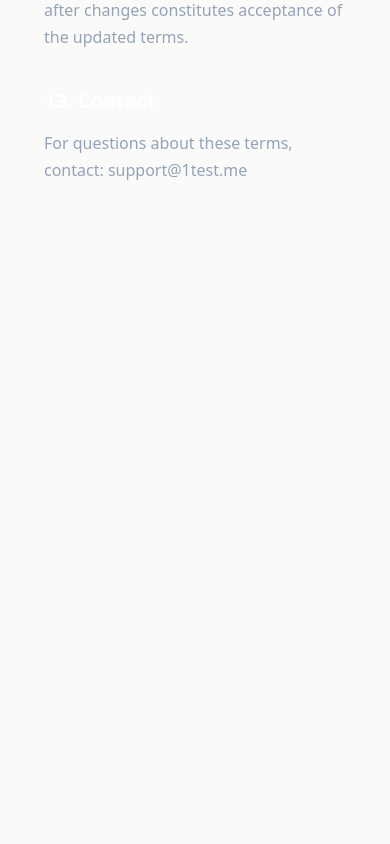
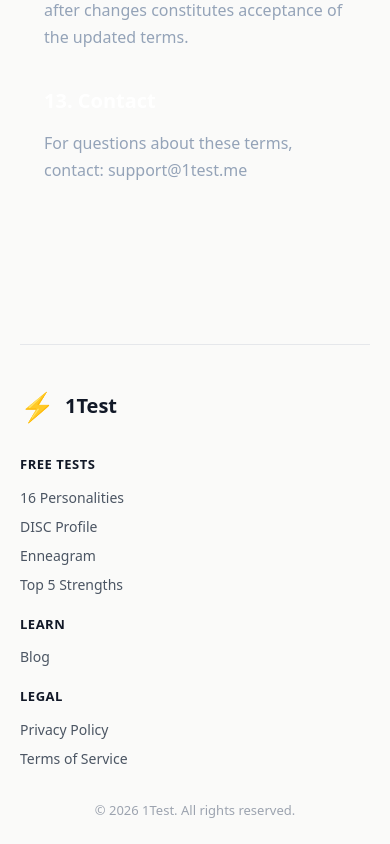
Before and after one commit to nicolasmertens/high5-test, a React (Vite) app: page /terms-draft in a window 390 px wide. Shown: the part 3488-4332 px from the top of the page. Before the commit the page ends 3816 px from the top, so only its background shows below. Built offline with nearby package versions, Linux system fonts and the light colour scheme; no server answers.

Commit message:
feat: add footer component with navigation links to homepage and all pages
Adds a responsive footer with links to free tests (16 Personalities,
DISC, Enneagram, Strengths), blog, and legal pages. Footer is rendered
on all pages via main.tsx layout.

Co-Authored-By: Paperclip <noreply@paperclip.ing>

```diff
--- a/src/App.css
+++ b/src/App.css
@@ -2757,3 +2757,82 @@
     width: 100%;
   }
 }
+
+/* ===== FOOTER ===== */
+.site-footer {
+  margin-top: 64px;
+  padding: 40px 0 24px;
+  border-top: 1px solid var(--border);
+  max-width: 800px;
+  margin-left: auto;
+  margin-right: auto;
+}
+
+.footer-brand {
+  display: flex;
+  align-items: center;
+  gap: 10px;
+  margin-bottom: 28px;
+}
+
+.footer-logo {
+  font-size: 28px;
+}
+
+.footer-name {
+  font-size: 20px;
+  font-weight: 700;
+  color: var(--text-h);
+}
+
+.footer-links {
+  display: grid;
+  grid-template-columns: repeat(3, 1fr);
+  gap: 24px;
+  margin-bottom: 32px;
+}
+
+.footer-col {
+  display: flex;
+  flex-direction: column;
+  gap: 8px;
+}
+
+.footer-heading {
+  font-size: 13px;
+  font-weight: 700;
+  text-transform: uppercase;
+  letter-spacing: 0.5px;
+  color: var(--text-h);
+  margin-bottom: 4px;
+}
+
+.footer-link {
+  font-size: 14px;
+  color: var(--text);
+  text-decoration: none;
+  transition: color 0.15s;
+}
+
+.footer-link:hover {
+  color: var(--accent-dark);
+}
+
+.footer-copy {
+  font-size: 13px;
+  color: #9ca3af;
+  text-align: center;
+}
+
+@media (max-width: 640px) {
+  .footer-links {
+    grid-template-columns: 1fr 1fr;
+    gap: 20px;
+  }
+}
+
+@media (max-width: 400px) {
+  .footer-links {
+    grid-template-columns: 1fr;
+  }
+}
--- /dev/null
+++ b/src/components/Footer.tsx
@@ -0,0 +1,53 @@
+import { Link } from "react-router-dom";
+
+const TESTS = [
+  { label: "16 Personalities", to: "/free-personality-test" },
+  { label: "DISC Profile", to: "/free-disc-test" },
+  { label: "Enneagram", to: "/free-enneagram-test" },
+  { label: "Top 5 Strengths", to: "/free-strengths-test" },
+];
+
+const LEGAL = [
+  { label: "Privacy Policy", to: "/privacy-draft" },
+  { label: "Terms of Service", to: "/terms-draft" },
+];
+
+export function Footer() {
+  return (
+    <footer className="site-footer">
+      <div className="footer-brand">
+        <span className="footer-logo">&#9889;</span>
+        <span className="footer-name">1Test</span>
+      </div>
+
+      <nav className="footer-links">
+        <div className="footer-col">
+          <h4 className="footer-heading">Free Tests</h4>
+          {TESTS.map((t) => (
+            <Link key={t.to} to={t.to} className="footer-link">
+              {t.label}
+            </Link>
+          ))}
+        </div>
+        <div className="footer-col">
+          <h4 className="footer-heading">Learn</h4>
+          <Link to="/blog" className="footer-link">
+            Blog
+          </Link>
+        </div>
+        <div className="footer-col">
+          <h4 className="footer-heading">Legal</h4>
+          {LEGAL.map((l) => (
+            <Link key={l.to} to={l.to} className="footer-link">
+              {l.label}
+            </Link>
+          ))}
+        </div>
+      </nav>
+
+      <p className="footer-copy">
+        &copy; {new Date().getFullYear()} 1Test. All rights reserved.
+      </p>
+    </footer>
+  );
+}
--- a/src/main.tsx
+++ b/src/main.tsx
@@ -10,6 +10,7 @@ import { BlogIndex } from "./components/BlogIndex.tsx";
 import { PrivacyPolicy } from "./components/PrivacyPolicy.tsx";
 import { TermsOfService } from "./components/TermsOfService.tsx";
 import { AnalyticsProvider } from "./components/AnalyticsProvider.tsx";
+import { Footer } from "./components/Footer.tsx";
 
 createRoot(document.getElementById("root")!).render(
   <StrictMode>
@@ -74,6 +75,7 @@ createRoot(document.getElementById("root")!).render(
             <Route path="/privacy-draft" element={<PrivacyPolicy />} />
             <Route path="/terms-draft" element={<TermsOfService />} />
           </Routes>
+          <Footer />
         </AnalyticsProvider>
       </BrowserRouter>
     </HelmetProvider>
```
